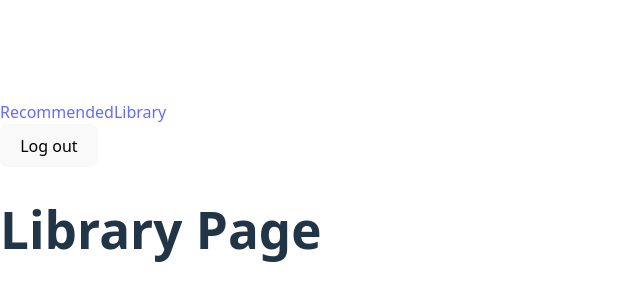
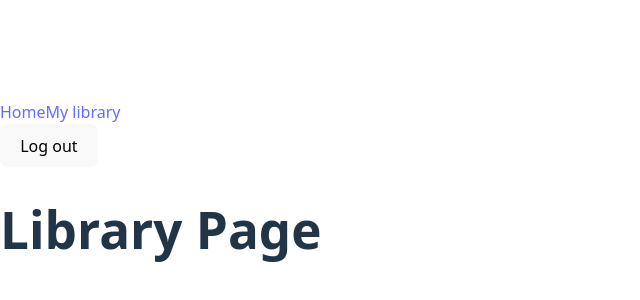
Before and after one commit to serhii-kravchenkoo/read-journey, a React (Vite) app: page /library in a window 1280 px wide. Shown: the part 204-504 px from the top of the page, without its empty margins (0-640 px from the left). Built offline with nearby package versions, Linux system fonts and the light colour scheme; no server answers; sample sign-in values are in the browser's storage.

Commit message:
add addBookFromRecommend

```diff
--- a/src/components/BookModal/BookModal.jsx
+++ b/src/components/BookModal/BookModal.jsx
@@ -1,10 +1,13 @@
-import { useEffect } from "react";
+import { useEffect, useState } from "react";
 import { createPortal } from "react-dom";
 import { addBookFromRecommend } from "../../api/books";
 
 const modalRoot = document.getElementById("modal-root");
 
 export default function BookModal({ book, onClose }) {
+
+  const [alreadyAdded, setAlreadyAdded] = useState(false);
+
   useEffect(() => {
     const handleEsc = e => {
       if (e.key === "Escape") {
@@ -22,7 +25,7 @@ export default function BookModal({ book, onClose }) {
     onClose();
   } catch (error) {
     if (error.response?.status === 409) {
-      alert("Ця книга вже є у бібліотеці");
+      setAlreadyAdded(true);
     } else {
       console.error(error);
     }
@@ -48,7 +51,7 @@ export default function BookModal({ book, onClose }) {
         <button onClick={onClose}>X</button>
         <h2>{book.title}</h2>
         <p>{book.author}</p>
-        <button onClick={handleAddToLibrary}>Add to library</button>
+        <button onClick={handleAddToLibrary} disabled={alreadyAdded}> {alreadyAdded ? "Already in library" : "Add to library"}</button>
       </div>
     </div>,
     modalRoot
--- a/src/components/Header/Header.jsx
+++ b/src/components/Header/Header.jsx
@@ -18,8 +18,8 @@ const Header = () => {
   return (
       <header>
           <nav>
-            <NavLink to="/recommended">Recommended</NavLink>
-            <NavLink to="/library">Library</NavLink>
+            <NavLink to="/recommended">Home</NavLink>
+            <NavLink to="/library">My library</NavLink>
           </nav>
           <button onClick={handleLogout}>Log out</button>
     </header>
```
